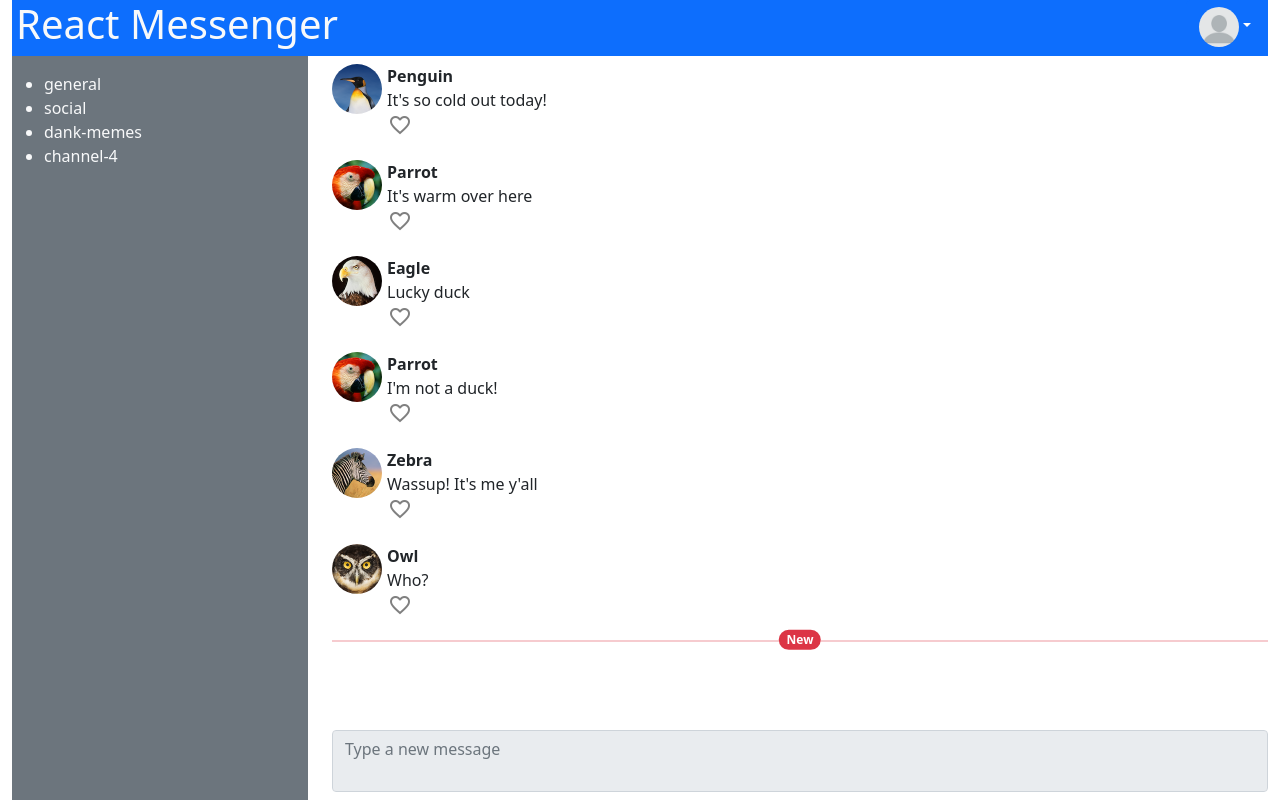
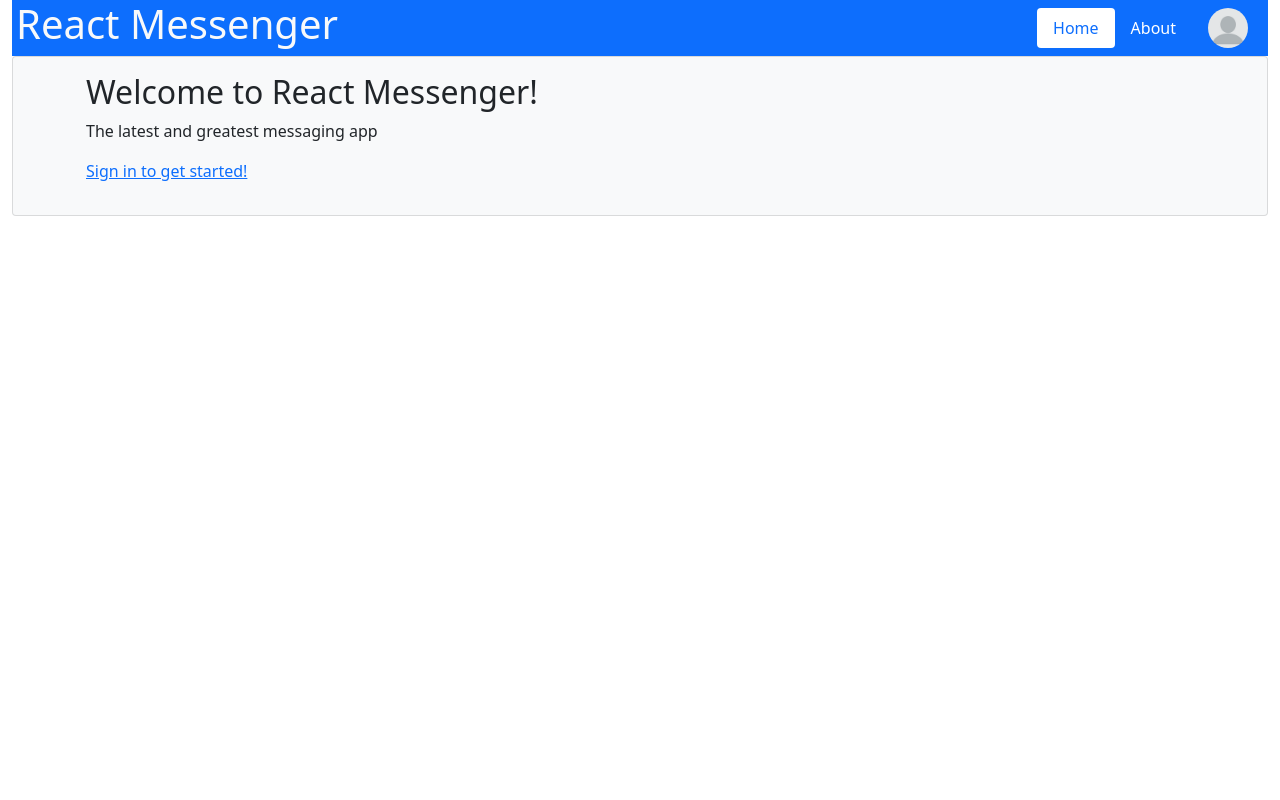
Before and after one commit to harperzhu/demos, a React (Create React App) app in the folder react-chat/: page / in a window 1280 px wide. Built offline with nearby package versions, Linux system fonts and the light colour scheme.

Commit message:
End of router demo

```diff
--- a/react-chat/package.json
+++ b/react-chat/package.json
@@ -10,6 +10,7 @@
     "react": "^17.0.2",
     "react-bootstrap": "^2.0.2",
     "react-dom": "^17.0.2",
+    "react-router-dom": "^5.3.0",
     "react-scripts": "4.0.3",
     "web-vitals": "^1.1.2"
   },
--- a/react-chat/src/components/App.js
+++ b/react-chat/src/components/App.js
@@ -1,42 +1,48 @@
 import React, { useState } from 'react';
+
+import { Route, Switch } from 'react-router-dom';
 
 import NavBar from './HeaderBar';
 import ChannelNav from './Channels';
 import { ChatPane } from './Chat';
 import ComposeForm from './ComposeForm';
+import SignInPage from './SignInPage';
+import * as Static from './StaticPages';
 
 import CHAT_LOG from '../data/chat_log.json';
 
 export default function App(props) {
   const [currentUser, setCurrentUser] = useState(null);
-  const [currentMessages, setCurrentMessages] = useState(CHAT_LOG) //initialize as a prop
+  const [messageArray, setMessageArray] = useState(CHAT_LOG) //store prop as state
 
   const loginUser = (userName) => {
-    //if userName not in valid user list, don't do anything
     if(!userName){
       console.log("logging out");
+      setCurrentUser(null);
     } else {
-      console.log("logging in "+userName);
-    }
+      console.log("logging in", userName);
       setCurrentUser(userName);
     }
-
-  const addMessage = (messageText, userName) => {
-    const newMessage = {
-      userName: userName,
-      text: messageText,
-      userImg: "/img/"+userName+".png",
-      timestamp: Date.now() //current timestamp
   }
 
-    const updatedArray = [...currentMessages, newMessage];
-    setCurrentMessages(updatedArray);
+  const addMessage = (msgText, msgUser, msgChannel) => {
+    const newMessageObj = {
+      userName: msgUser,
+      userImg: "/img/"+msgUser+".png", //hacky
+      text: msgText,
+      timestamp: Date.now(), //posted now
+      channel: msgChannel
+    }
+    console.log(newMessageObj);
+    const newMessageArray = [...messageArray, newMessageObj]; //spread to copy!
+    setMessageArray(newMessageArray);
   }
 
   //get it from the chat log itself?
   const CHANNEL_LIST = [
     'general',
     'social',
+    'random',
     'dank-memes',
     'channel-4'
   ]
@@ -44,20 +50,43 @@ export default function App(props) {
   return (
     <div className="container-fluid d-flex flex-column" >
       <NavBar user={currentUser} loginFunction={loginUser} />
-      <main className="row flex-grow-1">
+
+      <Switch>
+        <Route path="/channel/:channelName">
+        {/* channels and chat */}
+        {/* <Route exact path="/"> */}
+          <div className="row flex-grow-1">
             <div className="col-3">
               <ChannelNav channelList={CHANNEL_LIST} />
             </div>
             <div className="col-9 d-flex flex-column chat-column">
                 <div className="chat-pane">
-              <ChatPane
-                messageHistory={currentMessages}
-                howToAddAMessage={addMessage}
-              />
+                <ChatPane currentUser={currentUser} messageHistory={messageArray} />
                 </div>
                 <ComposeForm user={currentUser} whatToDoOnSubmit={addMessage} />
             </div>
-      </main>
+          </div>
+        </Route>
+
+        {/* If url starts with /welcome */}
+        <Route exact path="/">
+          <Static.WelcomePage user={currentUser} />
+        </Route>
+
+        <Route path="/signin">
+          <SignInPage user={currentUser} loginFunction={loginUser} />
+        </Route>
+
+        <Route path="/about">
+          <Static.AboutPage />
+        </Route>
+
+        <Route path="/">
+          {/* wrong url page */}
+          <Static.ErrorPage />
+        </Route>
+      </Switch>
+
     </div>
   );
 }
--- a/react-chat/src/components/Channels.js
+++ b/react-chat/src/components/Channels.js
@@ -1,17 +1,22 @@
+
+import { NavLink } from 'react-router-dom'
+
 export default function ChannelNav({ channelList }) {
   //const channelList = props.channelList;
 
   const channelListItems = channelList.map((channelName) => {
     return (
-      <li className="list-item" key={channelName}>{channelName}</li>
+      <li className="nav-item" key={channelName}>
+        <NavLink className="nav-link" to={"/channel/"+channelName}>{channelName}</NavLink>
+      </li>
     )
   })
 
   return (
-      <nav className="channel-list bg-secondary text-light h-100 py-3">
-          <ul>
-            {channelListItems}
-          </ul>
-      </nav>
+    <nav className="channel-list bg-secondary text-light h-100 py-3 px-2">
+      <ul className="nav nav-pills flex-column">
+        {channelListItems}
+      </ul>
+    </nav>
   )
 }
--- a/react-chat/src/components/Chat.js
+++ b/react-chat/src/components/Chat.js
@@ -1,14 +1,23 @@
 import React, { useState } from 'react';
 
-export function ChatPane({ messageHistory }) { //destructure props
+import { useParams } from 'react-router-dom';
 
-  const messageComponentArray = messageHistory.map((aMessageObj) => {
-    const theElem = <Message messageData={aMessageObj} key={aMessageObj.timestamp} />
+export function ChatPane({ currentUser, messageHistory }) { //destructure props
+
+  const urlParams = useParams(); //get variables from the URL
+  console.log(urlParams);
+
+  const channelMessages = messageHistory.filter((aMessageObj) => {
+    return aMessageObj.channel === urlParams.channelName; //if in this channel
+  })
+
+  const messageComponentArray = channelMessages.map((aMessageObj) => {
+    const theElem = <Message fromCurrentUser={aMessageObj.userName === currentUser} messageData={aMessageObj} key={aMessageObj.timestamp} />
     return theElem; //goes into new array
   })
 
   //conditional rendering
-  if (messageHistory.length === 0) {
+  if (channelMessages.length === 0) {
     return (
       <div>
         <p>No messages yet! Start a conversation</p>
@@ -18,43 +27,44 @@ export function ChatPane({ messageHistory }) { //destructure props
 
   //return chat elements
   return (
-    <div className="my-2">
+    <div className="my-2 d-flex flex-column">
       {messageComponentArray}
-      <NewMessageDivider />
+      {/* <NewMessageDivider /> */}
     </div>
   )
 }
 
 function Message(props) {
-  // console.log(props);
+  //state variable
+  const [isLiked, setIsLiked] = useState(false);
+
   const {userImg, userName, text} = props.messageData; //destructure
 
-  const [isLiked, setIsLiked] = useState(false);
-
-  //when we press a button
   const handleClick = (event) => {
     setIsLiked(!isLiked);
   }
 
-  //color the heart
   let heartColor = "grey";
-  let heartIcon = "favorite_border"
-  if(isLiked) {
+  let heartIcon = "favorite_border";
+  if(isLiked){
     heartColor = "red";
-    heartIcon = "favorite"
+    heartIcon = "favorite";
   }
 
+  let divClassList = "message d-flex";
+  // if(props.fromCurrentUser){
+  //   divClassList += "align-self-end"
+  // }
+
   return (
-    <div className="message d-flex">
+    <div className={divClassList}>
       <div>
         <img src={userImg} alt={userName+" avatar"} />
       </div>
       <div className="message-body position-relative">
         <p>{userName}</p>
         <p>{text}</p>
-        <button
-          className="btn like-button"
-          onClick={handleClick}>
+        <button className="btn like-button" onClick={handleClick}>
           <span className="material-icons" style={{color:heartColor}}>{heartIcon}</span>
         </button>
       </div>
--- a/react-chat/src/components/ComposeForm.js
+++ b/react-chat/src/components/ComposeForm.js
@@ -1,44 +1,33 @@
 import React, {useState} from 'react';
+
+import {useParams} from 'react-router-dom';
 
 export default function ComposeForm(props) {
   const [textValue, setTextValue] = useState('');
+  const urlParams = useParams();
 
-	const user = props.user;
-
-	const handleUpdate = (event) => {
-		const newValue = event.target.value;
-		setTextValue(newValue);
+  const handleInput = (event) => {
+    setTextValue(event.target.value);
   }
 
-	const handleClick = (event) => {
-		event.preventDefault(); //just in case
+  const handleSubmit = (event) => {
     console.log("submitting", textValue);
-		props.whatToDoOnSubmit(textValue, user); //App.addMessage
-		setTextValue('');
+    props.whatToDoOnSubmit(textValue, props.user, urlParams.channelName);
+    setTextValue(''); //clear old value
   }
-
-	// if(!user) { //not logged in
-	// 	return <p>{ "Please log in to chat!" }</p>
-	// }
 
   return (
 		<form className="my-2">
 			<div className="input-group">
-				{ user && <img src={'img/'+user+'.png'} alt={user+" avatar"} /> }
+        {props.user && <img src={'img/'+props.user+'.png'} alt={props.user + " avatar"} /> }
 				<textarea
-					className="form-control" rows="2"
-					placeholder="Type a new message"
+          className="form-control" rows="2" placeholder="Type a new message"
           value={textValue}
-					onChange={handleUpdate}
-					disabled={!user}
-					>
-				</textarea>
-				{user &&
-					<button
-						className="btn btn-secondary" type="button"
-						disabled={!user || textValue===''}
-						onClick={handleClick}
-						>
+          onChange={handleInput}
+          disabled={!props.user}
+        ></textarea>
+        {props.user &&
+          <button className="btn btn-secondary" type="button" onClick={handleSubmit}>
             <span className="material-icons">send</span>
           </button>
         }
--- a/react-chat/src/components/HeaderBar.js
+++ b/react-chat/src/components/HeaderBar.js
@@ -1,59 +1,46 @@
-import React, {useState} from 'react';
+import React from 'react';
+// import Dropdown from 'react-bootstrap/Dropdown';
 
-import Dropdown from 'react-bootstrap/Dropdown';
+import { Link, NavLink } from 'react-router-dom';
 
 //headerbar component
 export default function NavBar(props) {
 
-  const USERS = [null, "Penguin", "Parrot", "Zebra"]
-
-  const handleClick = (event) => {
-    console.log("clicked");
-    props.loginFunction(event.currentTarget.name);
-  }
-
-  //convenience
-  const userButtons = USERS.map((userName) => {
-
-    let btnClassList = "btn user-icon"; //modify this
-    if(userName === props.user){
-      return null;
-      // btnClassList += " btn-success";
-    }
-
-    return (
-      // <button className={btnClassList} name={userName} key={userName} onClick={handleClick}>
-      //   <img src={'img/'+userName+'.png'} alt={userName+" avatar"} />
-      // </button>
-      <Dropdown.Item name={userName} key={userName} onClick={handleClick}>
-        <img src={'img/'+userName+'.png'} alt={userName+" avatar"} />&nbsp;
-        {userName}
-      </Dropdown.Item>
-    )
-  })
+  // const handleClick = (event) => {
+  //   props.loginFunction(null);
+  // }
 
   return (
     <header className="container-fluid text-light bg-primary px-1 d-flex justify-content-between">
-      <h1>React Messenger</h1>
-      <div>
+      <h1>{"React Messenger"}</h1>
+      {/* links go here */}
+      <ul className="nav nav-pills">
+        <li className="nav-item">
+          <NavLink exact to="/" className="nav-link">Home</NavLink>
+        </li>
+        <li className="nav-item">
+          <NavLink to="/about" className="nav-link">About</NavLink>
+        </li>
+        <li className="nav-item">
+          <Link to="/signin" className="nav-link">
+            <img src={'/img/' + props.user + '.png'} alt={props.user + " avatar"} />
+          </Link>
+          {/* <span class="nav-link">
+            <img src={'img/' + props.user + '.png'} alt={props.user + " avatar"} onClick={handleClick} />
+          </span> */}
+        </li>
+      </ul>
 
+       {/* <div>
         <Dropdown>
           <Dropdown.Toggle variant="primary">
-            {/* current user icon */}
-            <img src={'img/'+props.user+'.png'} alt={props.user+" avatar"} />
+            <img src={'img/' + props.user + '.png'} alt={props.user + " avatar"} />
           </Dropdown.Toggle>
-
           <Dropdown.Menu>
-            {/* other user icons */}
             {userButtons}
-            {/* <Dropdown.Item href="#/action-1">Action</Dropdown.Item>
-            <Dropdown.Item href="#/action-2">Another action</Dropdown.Item>
-            <Dropdown.Item href="#/action-3">Something else</Dropdown.Item> */}
           </Dropdown.Menu>
         </Dropdown>
-
-        {/* {userButtons} */}
-      </div>
+      </div> */}
     </header>
   )
 };
--- /dev/null
+++ b/react-chat/src/components/SignInPage.js
@@ -0,0 +1,37 @@
+import React from 'react';
+import Dropdown from 'react-bootstrap/Dropdown';
+
+const USERS = [null, "Penguin", "Parrot", "Zebra"]
+
+export default function SignInPage(props) {
+
+  const handleClick = (event) => {
+    //do the login!
+    props.loginFunction(event.currentTarget.name);
+  }
+
+  //convenience
+  const userButtons = USERS.map((userName) => {
+    return (
+      <Dropdown.Item name={userName} key={userName} onClick={handleClick}>
+        <img src={'img/' + userName + '.png'} alt={userName + " avatar"} />&nbsp;{userName}
+      </Dropdown.Item>
+    )
+  })
+
+  return (
+    <div className="card bg-light">
+      <div className="container card-body">
+        <p className="lead">Pick a user:</p>
+        <Dropdown>
+          <Dropdown.Toggle variant="light">
+            <img src={'img/' + props.user + '.png'} alt={props.user + " avatar"} />
+          </Dropdown.Toggle>
+          <Dropdown.Menu>
+            {userButtons}
+          </Dropdown.Menu>
+        </Dropdown>
+      </div>
+    </div>
+  )
+}
--- /dev/null
+++ b/react-chat/src/components/StaticPages.js
@@ -0,0 +1,35 @@
+import React from 'react';
+
+import { Redirect } from 'react-router-dom';
+
+export function WelcomePage(props) {
+
+  if(props.user){ //if signed in
+    return <Redirect to="/channel/general" />
+  }
+
+  return (
+    <div className="card bg-light">
+      <div className="container card-body">
+        <h2>Welcome to React Messenger!</h2>
+        <p>The latest and greatest messaging app</p>
+        <p><a href="/signin">Sign in to get started!</a></p>
+      </div>
+    </div>
+  );
+}
+
+export function AboutPage() {
+  return (
+    <div className="card bg-warning bg-gradient">
+      <div className="container card-body">
+        <h2>About React Messenger</h2>
+        <p>Lorem ipsum dolor sit amet consectetur adipisicing elit. Obcaecati temporibus facere repellat accusamus dicta, sit quasi ipsa, fugit ipsum tempore rerum repellendus ullam doloremque quod porro laborum et recusandae cupiditate?</p>
+      </div>
+    </div>
+  );
+}
+
+export function ErrorPage() {
+  return <p className="alert alert-danger">Page not found</p>;
+}
--- a/react-chat/src/index.css
+++ b/react-chat/src/index.css
@@ -12,6 +12,17 @@ html, body, #root, #root > div {
 .channel-list {
   height: 100%; /* hacky, flexbox would be better */
 }
+
+.bg-secondary .nav-link {
+  color: white;
+}
+
+.bg-secondary .nav-pills .nav-link.active {
+  color: rgb(108, 117, 125);
+  background-color: white;
+}
+
+
 
 /*** Message Pane ***/
 
@@ -55,6 +66,11 @@ textarea {
     resize:none
 }
 
+form img {
+  width:75px;
+}
+
+
 /*** Header ***/
 header img {
   width:40px;
@@ -64,3 +80,17 @@ header img {
 header button.user-icon {
   padding: .25rem;
 }
+
+.bg-primary .nav-link {
+  color: white;
+}
+
+.bg-primary .nav-pills .nav-link.active {
+  color: #0d6efd;
+  background-color: white;
+}
+
+header .nav-item {
+  display: flex;
+  align-items:center;
+}
--- a/react-chat/src/index.js
+++ b/react-chat/src/index.js
@@ -1,5 +1,7 @@
 import React from 'react';
 import ReactDOM from 'react-dom';
+
+import { BrowserRouter } from 'react-router-dom';
 
 //import bootstrap
 import 'bootstrap/dist/css/bootstrap.css';
@@ -7,4 +9,4 @@ import './index.css';
 
 import App from './components/App';
 
-ReactDOM.render(<App />, document.getElementById('root'));
+ReactDOM.render(<BrowserRouter><App /></BrowserRouter>, document.getElementById('root'));
```
Also changed, not shown: react-chat/src/data/chat_log.json (+12 -6 lines), 1 other file (tests, documents, lock files or other folders). Lines whose indentation alone changed are shown as unchanged.
